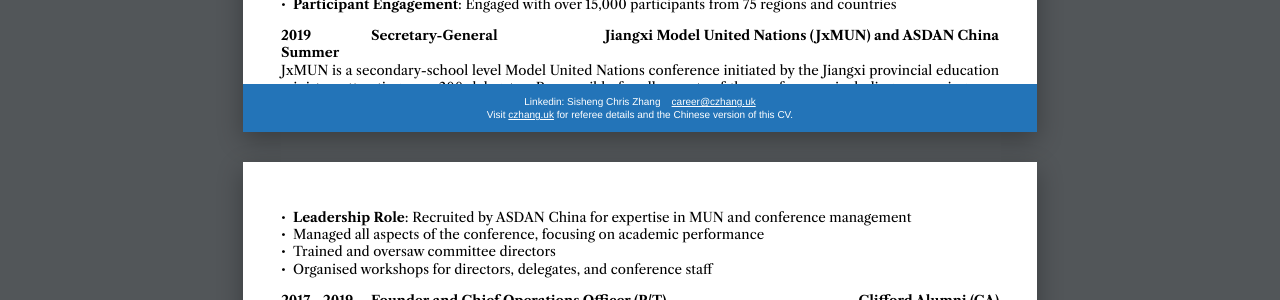
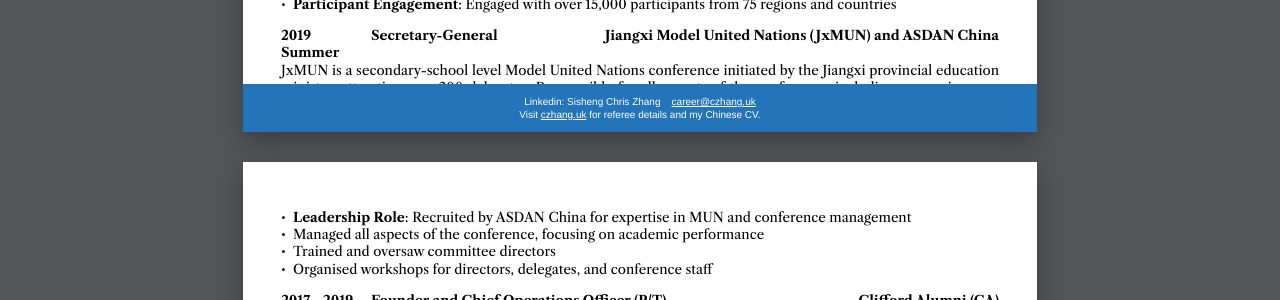
Before and after one commit to kzssc/cv, a Jekyll site: the page built from index.md, in a window 1280 px wide and 1400 px high, scrolled down 917 px. Shown: the part 151-451 px from the top of the window. Built offline with Jekyll 4.4.1, drawn with Linux system fonts in a browser that asks for light colours; some of the changed text lies outside the part shown.

Commit message:
Refine footer phrasing to 'my English CV' / 'my Chinese CV'

```diff
--- a/_layouts/cv.html
+++ b/_layouts/cv.html
@@ -44,10 +44,10 @@
       <footer class="bottom-banner">
         {% if page.lang == 'zh-cn' %}
         <div class="banner-line">*奖学金来源: 西班牙科技创新部 &nbsp;&nbsp; 领英: Sisheng Chris Zhang &nbsp;&nbsp; <a href="mailto:career(at)czhang.uk" onclick="this.href=this.href.replace('(at)','@')">career@czhang.uk</a></div>
-        <div class="banner-line">注: 推荐人信息及本简历的英文版、学术版等更多详情，请访问 <a href="https://czhang.uk">czhang.uk</a>。</div>
+        <div class="banner-line">注: 推荐人信息及我的英文简历、学术简历等更多详情，请访问 <a href="https://czhang.uk">czhang.uk</a>。</div>
         {% else %}
         <div class="banner-line">Linkedin: Sisheng Chris Zhang &nbsp;&nbsp; <a href="mailto:career(at)czhang.uk" onclick="this.href=this.href.replace('(at)','@')">career@czhang.uk</a></div>
-        <div class="banner-line">Visit <a href="https://czhang.uk">czhang.uk</a> for referee details and the Chinese version of this CV.</div>
+        <div class="banner-line">Visit <a href="https://czhang.uk">czhang.uk</a> for referee details and my Chinese CV.</div>
         {% endif %}
       </footer>
     </div>
@@ -61,10 +61,10 @@
       <footer class="bottom-banner">
         {% if page.lang == 'zh-cn' %}
         <div class="banner-line">*奖学金来源: 西班牙科技创新部 &nbsp;&nbsp; 领英: Sisheng Chris Zhang &nbsp;&nbsp; <a href="mailto:career(at)czhang.uk" onclick="this.href=this.href.replace('(at)','@')">career@czhang.uk</a></div>
-        <div class="banner-line">注: 推荐人信息及本简历的英文版、学术版等更多详情，请访问 <a href="https://czhang.uk">czhang.uk</a>。</div>
+        <div class="banner-line">注: 推荐人信息及我的英文简历、学术简历等更多详情，请访问 <a href="https://czhang.uk">czhang.uk</a>。</div>
         {% else %}
         <div class="banner-line">Linkedin: Sisheng Chris Zhang &nbsp;&nbsp; <a href="mailto:career(at)czhang.uk" onclick="this.href=this.href.replace('(at)','@')">career@czhang.uk</a></div>
-        <div class="banner-line">Visit <a href="https://czhang.uk">czhang.uk</a> for referee details and the Chinese version of this CV.</div>
+        <div class="banner-line">Visit <a href="https://czhang.uk">czhang.uk</a> for referee details and my Chinese CV.</div>
         {% endif %}
       </footer>
     </div>
```
Also changed, not shown: 3 other files.
